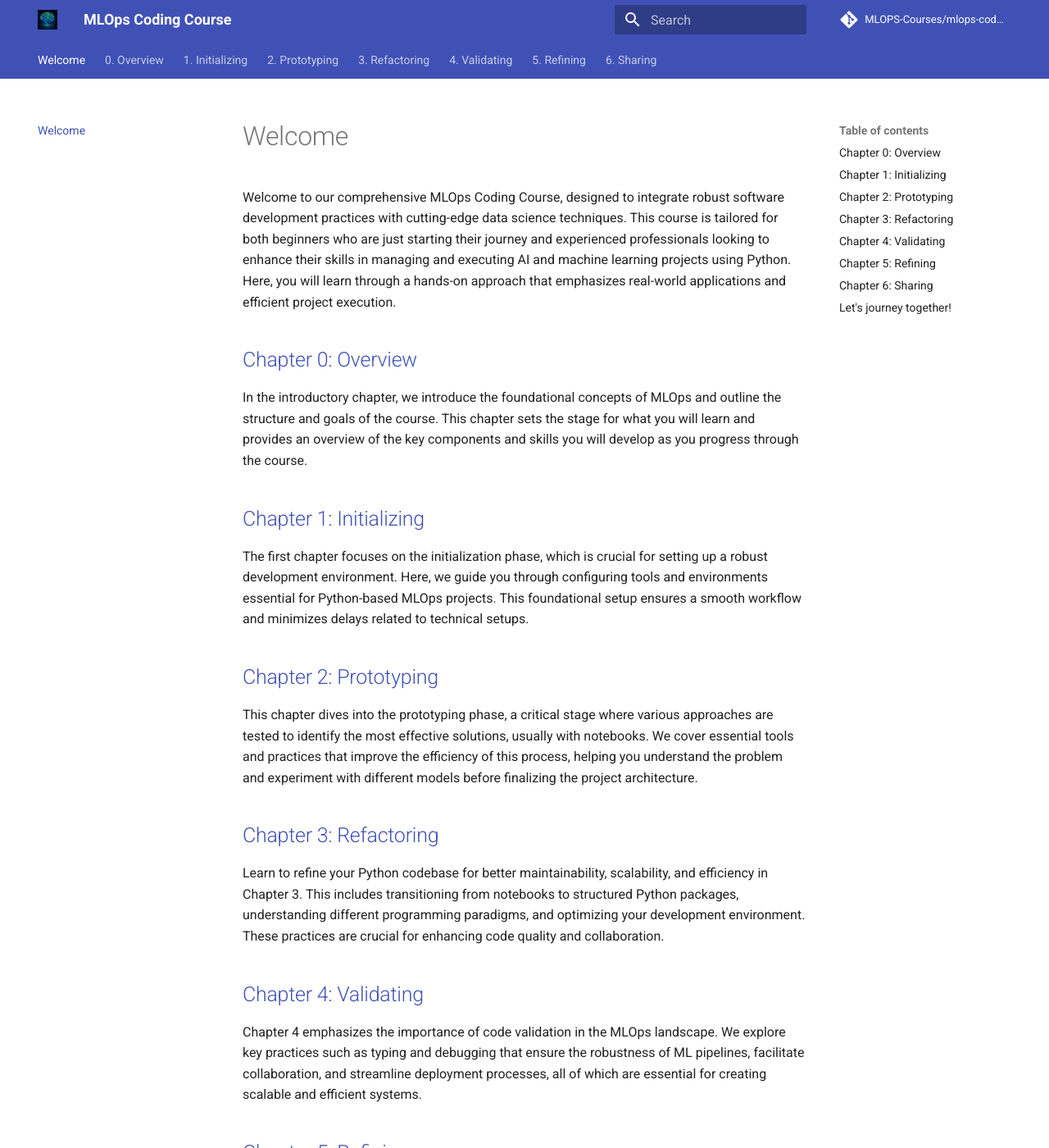
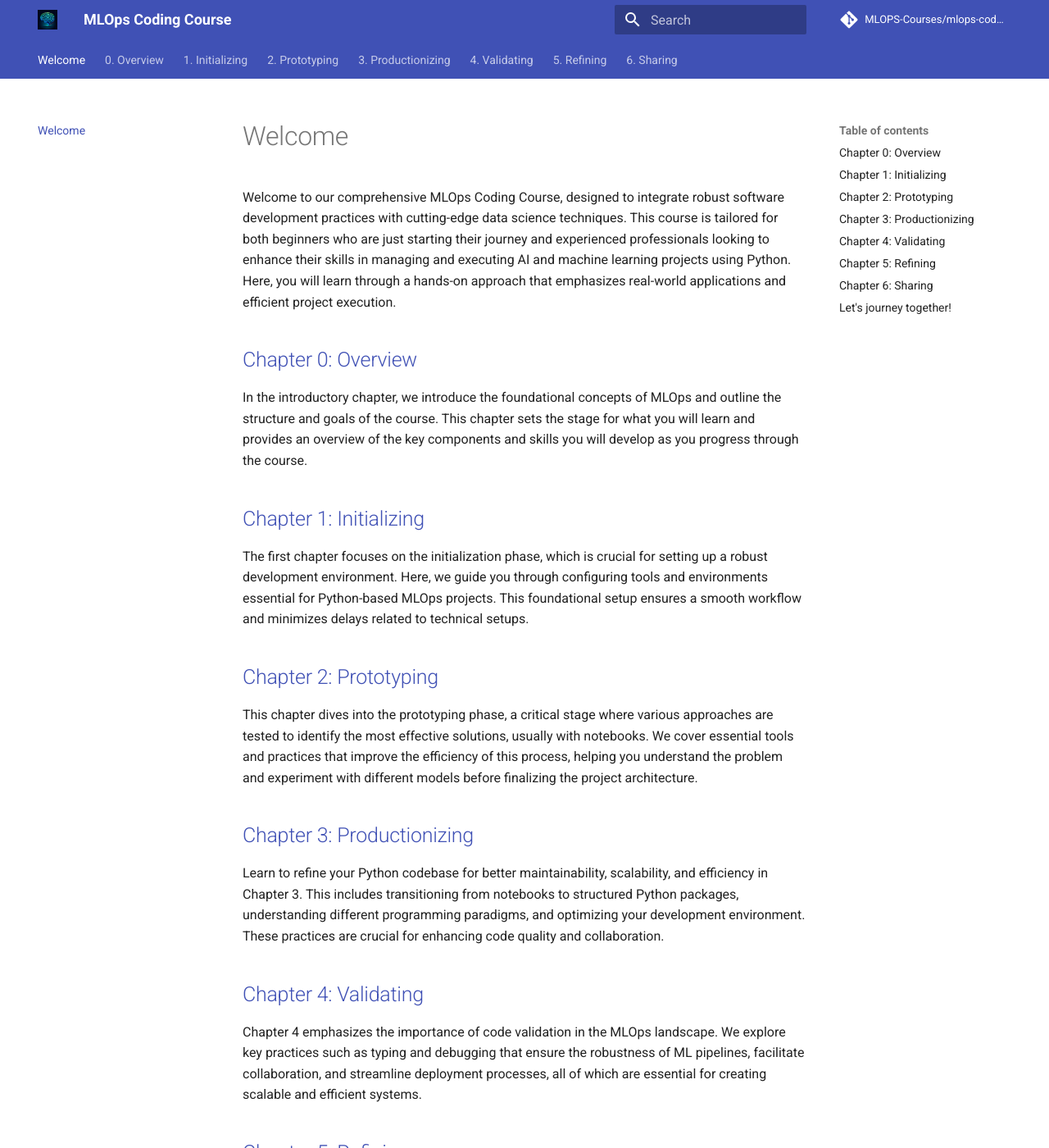
Before and after one commit to MLOps-Courses/mlops-coding-course, an MkDocs documentation site: the page built from docs/index.md, in a window 1280 px wide and 1400 px high. Shown: the whole window at 82% size. Built offline with MkDocs 1.6.1 and Material for MkDocs 9.7.7, drawn with Linux system fonts in a browser that asks for light colours; comment, search, counter and statistics services are not loaded.

Commit message:
docs: Update chapter names to reflect productionizing phase

````diff
--- a/docs/0. Overview/0.0. Course.md
+++ b/docs/0. Overview/0.0. Course.md
@@ -36,7 +36,7 @@ The course is divided into six in-depth chapters, each focusing on different fac
 
 1. **[Initializing](../../1. Initializing/)**: Go through the necessary tools and platforms for your development environment.
 2. **[Prototyping](../../2. Prototyping/)**: Start with notebooks to dive into data science projects and pinpoint viable solutions.
-3. **[Refactoring](../../3. Refactoring/)**: Transform your prototype into a neatly organized Python package, complete with scripts, configurations, and documentation.
+3. **[Productionizing](../../3. Productionizing/)**: Transform your prototype into a neatly organized Python package, complete with scripts, configurations, and documentation.
 4. **[Validating](../../4. Validating/)**: Adopt practices like typing, linting, testing, and logging to refine code quality.
 5. **[Refining](../../5. Refining/)**: Leverage advanced software development techniques and tools to polish your project.
 6. **[Sharing](../../6. Sharing/)**: Foster a productive team environment for effective contributions and communication.
--- a/docs/1. Initializing/1.3. Poetry.md
+++ b/docs/1. Initializing/1.3. Poetry.md
@@ -29,7 +29,7 @@ requests = "^2.25.1"
 pytest = "^5.2"
 ```
 
-You will learn more on how to construct and publish Python Package in the [Package section of this course](../3. Refactoring/3.0. Package.md).
+You will learn more on how to construct and publish Python Package in the [Package section of this course](../3. Productionizing/3.0. Package.md).
 
 ## Why do you need a package manager?
 
--- a/docs/3. Refactoring/index.md
+++ b/docs/3. Productionizing/index.md
@@ -1,11 +1,11 @@
-# 3. Refactoring
+# 3. Productionizing
 
 In this chapter, we'll explore key strategies for improving your Python codebase, making it more maintainable, scalable, and efficient. We'll also cover the pivotal transition from working in notebooks to structuring your code as a Python package, a crucial step for enhancing code quality and collaboration. From organizing your project into packages and modules, understanding programming paradigms, and setting up entry points, to managing configurations, documenting your work, and optimizing your development environment with VS Code, you'll learn practical tips to refine your Python projects. Let's dive into refining your Python skills and elevating your projects.
 
 - **[3.0. Package](./3.0. Package.md)**: Learn how to organize and structure your Python codebase effectively for better modularity and maintainability.
 - **[3.1. Modules](./3.1. Modules.md)**: Dive into the organization of Python files into modules for cleaner, more scalable code.
-- **[3.2. Paradigms](./3.2. Paradigms.md)**: Explore various programming paradigms (OOP, functional programming) and their applications in Python refactoring.
+- **[3.2. Paradigms](./3.2. Paradigms.md)**: Explore various programming paradigms (OOP, functional programming) and their applications in putting Python in production.
 - **[3.3. Entrypoints](./3.3. Entrypoints.md)**: Understand the significance of entry points in managing the execution flow of your Python applications.
 - **[3.4. Configurations](./3.4. Configurations.md)**: Master the art of externalizing configurations to make your Python projects more flexible and environment-agnostic.
 - **[3.5. Documentations](./3.5. Documentations.md)**: Emphasize the importance of thorough documentation to enhance code understandability and maintainability.
-- **[3.6. VS Code Workspace](./3.6. VS Code Workspace.md)**: Optimize your development environment using Visual Studio Code for Python refactoring and better productivity.
+- **[3.6. VS Code Workspace](./3.6. VS Code Workspace.md)**: Optimize your development environment using Visual Studio Code for Python programming and better productivity.
--- a/docs/index.md
+++ b/docs/index.md
@@ -14,7 +14,7 @@ The first chapter focuses on the initialization phase, which is crucial for sett
 
 This chapter dives into the prototyping phase, a critical stage where various approaches are tested to identify the most effective solutions, usually with notebooks. We cover essential tools and practices that improve the efficiency of this process, helping you understand the problem and experiment with different models before finalizing the project architecture.
 
-## [Chapter 3: Refactoring](./3. Refactoring/)
+## [Chapter 3: Productionizing](./3. Productionizing/)
 
 Learn to refine your Python codebase for better maintainability, scalability, and efficiency in Chapter 3. This includes transitioning from notebooks to structured Python packages, understanding different programming paradigms, and optimizing your development environment. These practices are crucial for enhancing code quality and collaboration.
 
````
Also changed, not shown: README.md (+1 -1 lines), docs/2. Prototyping/2.0. Notebooks.md (+11 -0 lines), docs/3. Productionizing/3.0. Package.md (renamed from docs/3. Refactoring/3.0. Package.md), docs/3. Productionizing/3.1. Modules.md (renamed from docs/3. Refactoring/3.1. Modules.md), docs/3. Productionizing/3.2. Paradigms.md (renamed from docs/3. Refactoring/3.2. Paradigms.md), docs/3. Productionizing/3.3. Entrypoints.md (renamed from docs/3. Refactoring/3.3. Entrypoints.md), docs/3. Productionizing/3.4. Configurations.md (renamed from docs/3. Refactoring/3.4. Configurations.md), docs/3. Productionizing/3.5. Documentations.md (renamed from docs/3. Refactoring/3.5. Documentations.md), docs/3. Productionizing/3.6. VS Code Workspace.md (renamed from docs/3. Refactoring/3.6. VS Code Workspace.md).
